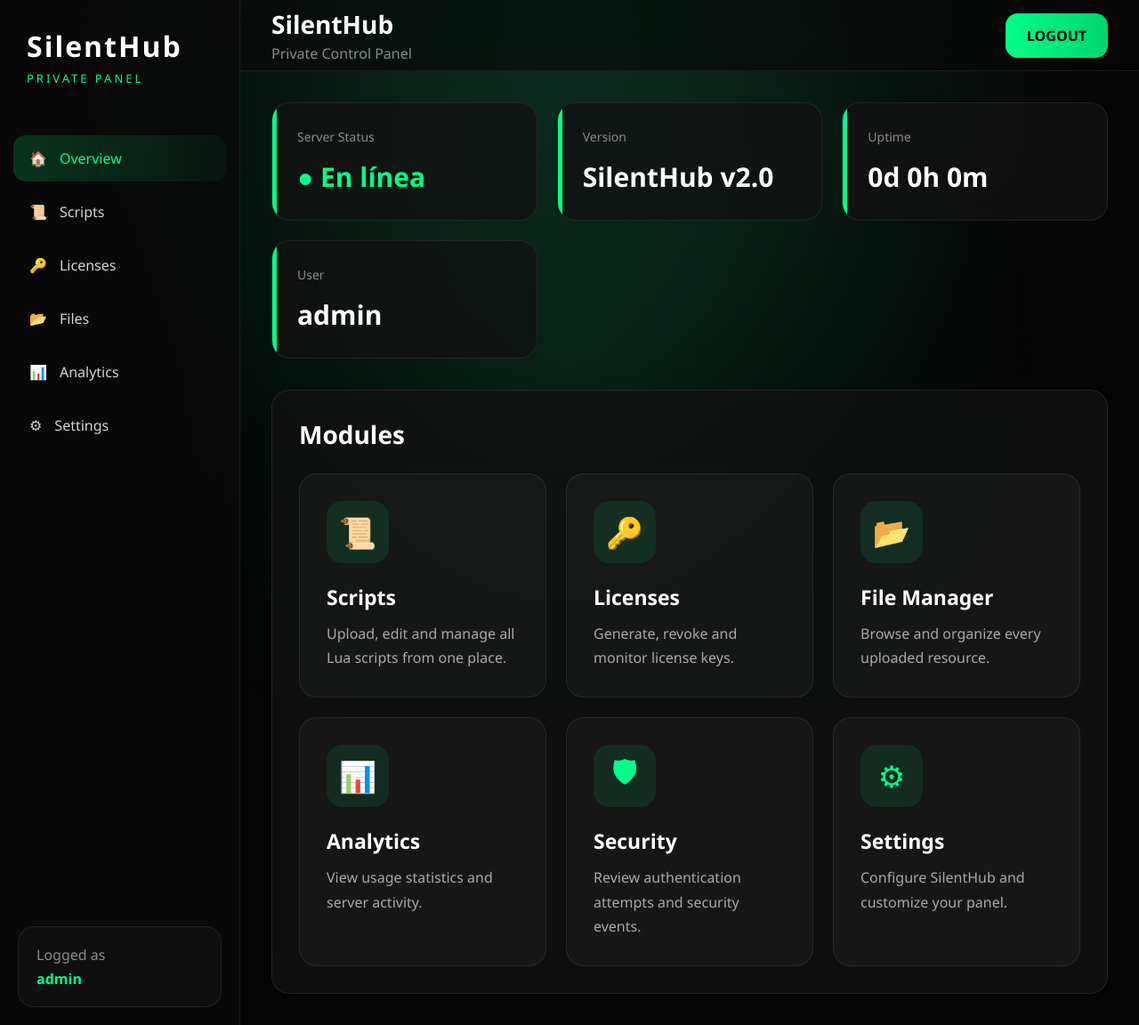
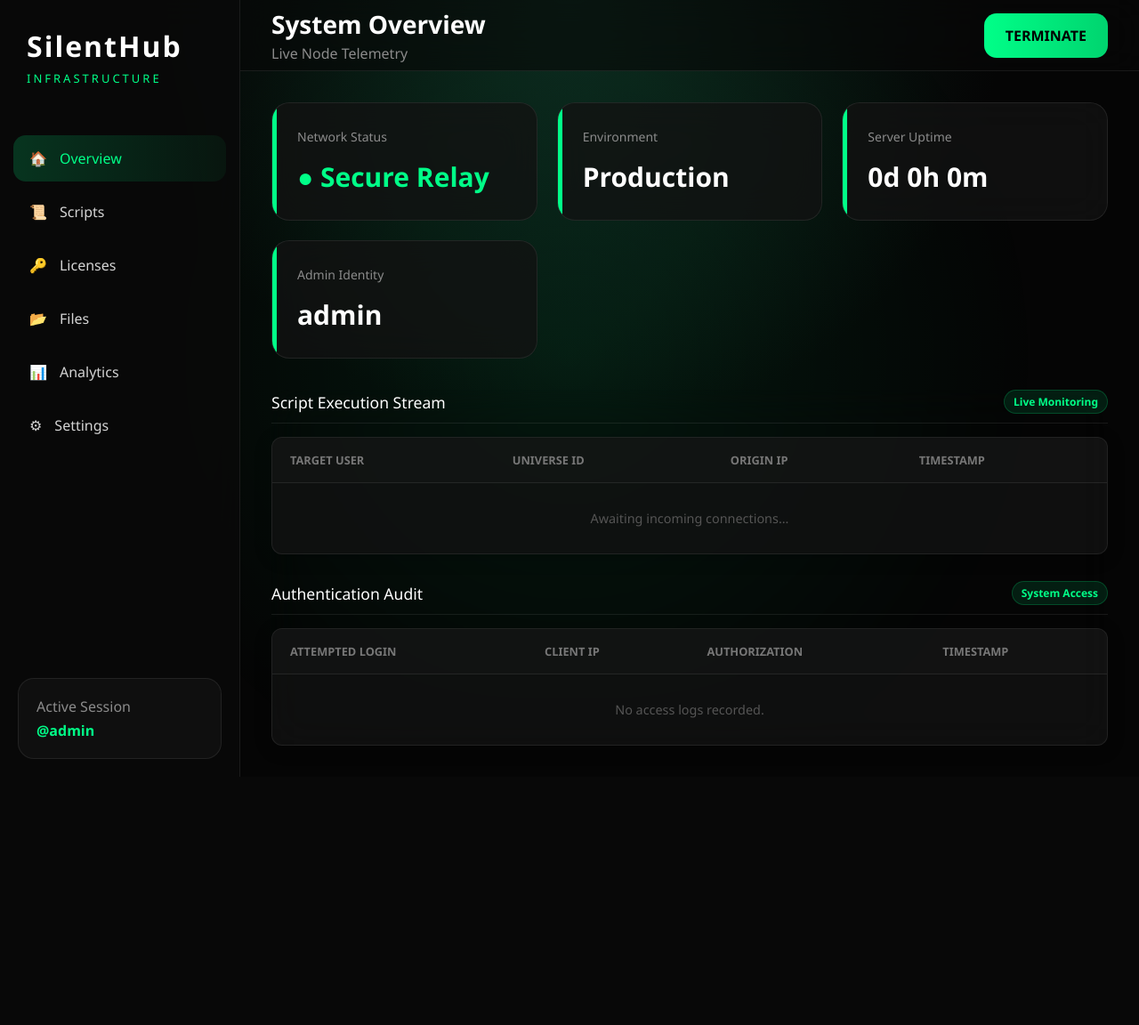
Before and after one commit to Silent-lua/Library, a Flask app: page /panel in a window 1280 px wide. Shown: the whole page at 89% size. After the commit the page ends 873 px from the top, so only its background shows below. Run offline with Flask 3, Linux system fonts and the light colour scheme; a user stored in the database is signed in.

Commit message:
Update panel.html

```diff
--- a/templates/panel.html
+++ b/templates/panel.html
@@ -2,269 +2,198 @@
 <html lang="en">
 
 <head>
-
     <meta charset="UTF-8">
-
     <meta name="viewport" content="width=device-width, initial-scale=1.0">
-
-    <title>SilentHub Dashboard</title>
-
+    <title>SilentHub | Private Gateway</title>
     <link rel="stylesheet" href="{{ url_for('static', filename='style.css') }}">
 
+    <style>
+        .summary-section { margin-top: 30px; }
+        .section-header {
+            display: flex; justify-content: space-between; align-items: center;
+            margin-bottom: 15px; padding-bottom: 10px; border-bottom: 1px solid var(--border, #222);
+        }
+        .section-header h3 { font-size: 1.1rem; color: #fff; margin: 0; font-weight: 500; }
+        .badge {
+            background: rgba(0, 255, 136, 0.1); color: #00ff88; padding: 4px 10px;
+            border-radius: 20px; font-size: 0.75rem; font-weight: bold; border: 1px solid rgba(0,255,136,0.2);
+        }
+        .badge.alert { background: rgba(255, 68, 68, 0.1); color: #ff4444; border-color: rgba(255,68,68,0.2); }
+        .table-container {
+            background: var(--card, #121212); border: 1px solid var(--border, #222);
+            border-radius: 12px; overflow-x: auto; box-shadow: 0 4px 20px rgba(0,0,0,0.2);
+        }
+        .modern-table { width: 100%; border-collapse: collapse; text-align: left; white-space: nowrap; }
+        .modern-table th {
+            padding: 16px 20px; color: #777; font-size: 0.8rem; font-weight: 600;
+            text-transform: uppercase; border-bottom: 1px solid var(--border, #222); background: rgba(255,255,255,0.01);
+        }
+        .modern-table td { padding: 16px 20px; color: #ccc; font-size: 0.9rem; border-bottom: 1px solid rgba(255,255,255,0.03); }
+        .modern-table tr:hover td { background: rgba(255,255,255,0.02); }
+        .modern-table tr:last-child td { border-bottom: none; }
+        .status-success { color: #00ff88; font-weight: 600; }
+        .status-failed { color: #ff4444; font-weight: 600; }
+        .text-dim { color: #666; font-family: monospace; }
+        .uid-text { color: #aaa; font-family: monospace; letter-spacing: 0.5px; }
+    </style>
 </head>
 
 <body class="dashboard-body">
 
 <div class="dashboard-layout">
 
-    <!-- SIDEBAR -->
-
     <aside class="sidebar" id="sidebar">
-
         <div>
-
             <div class="sidebar-header">
-
-                <div class="sidebar-logo">
-                    SilentHub
-                </div>
-
-                <div class="sidebar-subtitle">
-                    PRIVATE PANEL
-                </div>
-
+                <div class="sidebar-logo">SilentHub</div>
+                <div class="sidebar-subtitle">INFRASTRUCTURE</div>
             </div>
-
             <nav class="menu">
-
                 <a class="active" href="#">
-                    🏠
-                    <span>Overview</span>
+                    🏠 <span>Overview</span>
                 </a>
-
                 <a href="#">
-                    📜
-                    <span>Scripts</span>
+                    📜 <span>Scripts</span>
                 </a>
-
                 <a href="#">
-                    🔑
-                    <span>Licenses</span>
+                    🔑 <span>Licenses</span>
                 </a>
-
                 <a href="#">
-                    📂
-                    <span>Files</span>
+                    📂 <span>Files</span>
                 </a>
-
                 <a href="#">
-                    📊
-                    <span>Analytics</span>
+                    📊 <span>Analytics</span>
                 </a>
-
                 <a href="#">
-                    ⚙
-                    <span>Settings</span>
+                    ⚙ <span>Settings</span>
                 </a>
-
             </nav>
-
         </div>
-
         <div class="user-box">
-
-            <p>Logged as</p>
-
-            <strong>{{ datos.usuario }}</strong>
-
+            <p>Active Session</p>
+            <strong>@{{ datos.usuario }}</strong>
         </div>
-
     </aside>
-
-    <!-- Overlay -->
 
     <div class="sidebar-overlay" id="overlay"></div>
 
-    <!-- MAIN -->
-
     <main class="dashboard-main">
-
         <header class="topbar">
-
             <div class="topbar-left">
-
-                <button class="menu-toggle" id="menuToggle">
-
-                    ☰
-
-                </button>
-
+                <button class="menu-toggle" id="menuToggle">☰</button>
                 <div>
-
-                    <h2>SilentHub</h2>
-
-                    <p>Private Control Panel</p>
-
+                    <h2>System Overview</h2>
+                    <p>Live Node Telemetry</p>
                 </div>
-
             </div>
-
-            <a href="/logout" class="logout-btn">
-
-                LOGOUT
-
-            </a>
-
+            <a href="/logout" class="logout-btn">TERMINATE</a>
         </header>
 
         <section class="content">
 
             <div class="stats">
+                <div class="stat-card">
+                    <span>Network Status</span>
+                    <h3 class="online">● Secure Relay</h3>
+                </div>
+                <div class="stat-card">
+                    <span>Environment</span>
+                    <h3>Production</h3>
+                </div>
+                <div class="stat-card">
+                    <span>Server Uptime</span>
+                    <h3>{{ datos.tiempo }}</h3>
+                </div>
+                <div class="stat-card">
+                    <span>Admin Identity</span>
+                    <h3>{{ datos.usuario }}</h3>
+                </div>
+            </div>
 
-                <div class="stat-card">
+            <section class="content-panel" style="background: transparent; border: none; padding: 0;">
 
-                    <span>Server Status</span>
-
-                    <h3 class="online">
-
-                        ● {{ datos.estado }}
-
-                    </h3>
-
+                <div class="summary-section">
+                    <div class="section-header">
+                        <h3>Script Execution Stream</h3>
+                        <span class="badge">Live Monitoring</span>
+                    </div>
+                    <div class="table-container">
+                        <table class="modern-table">
+                            <thead>
+                                <tr>
+                                    <th>Target User</th>
+                                    <th>Universe ID</th>
+                                    <th>Origin IP</th>
+                                    <th>Timestamp</th>
+                                </tr>
+                            </thead>
+                            <tbody>
+                                {% for exe in ejecuciones %}
+                                <tr>
+                                    <td style="color: #fff; font-weight: 500;">{{ exe.roblox_username }}</td>
+                                    <td class="uid-text">{{ exe.universe_id }}</td>
+                                    <td class="text-dim">{{ exe.ip_address }}</td>
+                                    <td class="text-dim">{{ exe.timestamp.strftime('%Y-%m-%d %H:%M') }}</td>
+                                </tr>
+                                {% else %}
+                                <tr>
+                                    <td colspan="4" style="text-align: center; color: #555; padding: 30px;">
+                                        Awaiting incoming connections...
+                                    </td>
+                                </tr>
+                                {% endfor %}
+                            </tbody>
+                        </table>
+                    </div>
                 </div>
 
-                <div class="stat-card">
-
-                    <span>Version</span>
-
-                    <h3>
-
-                        {{ datos.version }}
-
-                    </h3>
-
-                </div>
-
-                <div class="stat-card">
-
-                    <span>Uptime</span>
-
-                    <h3>
-
-                        {{ datos.tiempo }}
-
-                    </h3>
-
-                </div>
-
-                <div class="stat-card">
-
-                    <span>User</span>
-
-                    <h3>
-
-                        {{ datos.usuario }}
-
-                    </h3>
-
-                </div>
-
-            </div>
-
-            <section class="content-panel">
-
-                <h2>
-
-                    Modules
-
-                </h2>
-
-                <div class="modules-grid">
-
-                    <div class="module-box">
-
-                        <div class="icon">📜</div>
-
-                        <h3>Scripts</h3>
-
-                        <p>
-                            Upload, edit and manage all Lua scripts from one place.
-                        </p>
-
+                <div class="summary-section">
+                    <div class="section-header">
+                        <h3>Authentication Audit</h3>
+                        <span class="badge {% if seguridad and seguridad[0].status == 'FAILED' %}alert{% endif %}">
+                            System Access
+                        </span>
                     </div>
-
-                    <div class="module-box">
-
-                        <div class="icon">🔑</div>
-
-                        <h3>Licenses</h3>
-
-                        <p>
-                            Generate, revoke and monitor license keys.
-                        </p>
-
+                    <div class="table-container">
+                        <table class="modern-table">
+                            <thead>
+                                <tr>
+                                    <th>Attempted Login</th>
+                                    <th>Client IP</th>
+                                    <th>Authorization</th>
+                                    <th>Timestamp</th>
+                                </tr>
+                            </thead>
+                            <tbody>
+                                {% for log in seguridad %}
+                                <tr>
+                                    <td style="color: #fff;">{{ log.attempted_username }}</td>
+                                    <td class="text-dim">{{ log.ip_address }}</td>
+                                    <td>
+                                        <span class="{% if log.status == 'SUCCESS' %}status-success{% else %}status-failed{% endif %}">
+                                            {{ log.status }}
+                                        </span>
+                                    </td>
+                                    <td class="text-dim">{{ log.timestamp.strftime('%Y-%m-%d %H:%M') }}</td>
+                                </tr>
+                                {% else %}
+                                <tr>
+                                    <td colspan="4" style="text-align: center; color: #555; padding: 30px;">
+                                        No access logs recorded.
+                                    </td>
+                                </tr>
+                                {% endfor %}
+                            </tbody>
+                        </table>
                     </div>
-
-                    <div class="module-box">
-
-                        <div class="icon">📂</div>
-
-                        <h3>File Manager</h3>
-
-                        <p>
-                            Browse and organize every uploaded resource.
-                        </p>
-
-                    </div>
-
-                    <div class="module-box">
-
-                        <div class="icon">📊</div>
-
-                        <h3>Analytics</h3>
-
-                        <p>
-                            View usage statistics and server activity.
-                        </p>
-
-                    </div>
-
-                    <div class="module-box">
-
-                        <div class="icon">🛡</div>
-
-                        <h3>Security</h3>
-
-                        <p>
-                            Review authentication attempts and security events.
-                        </p>
-
-                    </div>
-
-                    <div class="module-box">
-
-                        <div class="icon">⚙</div>
-
-                        <h3>Settings</h3>
-
-                        <p>
-                            Configure SilentHub and customize your panel.
-                        </p>
-
-                    </div>
-
                 </div>
 
             </section>
-
         </section>
-
     </main>
 
 </div>
 
 <script src="{{ url_for('static', filename='script.js') }}"></script>
-
 </body>
-
 </html>
```
